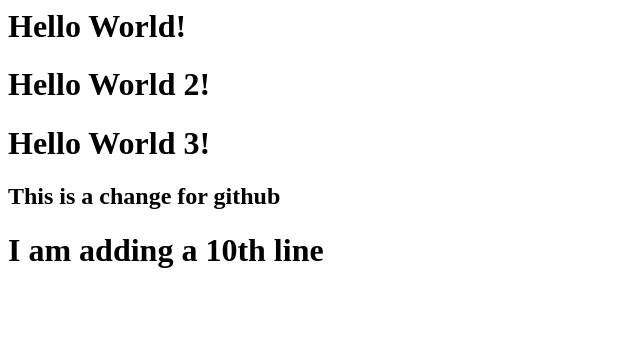
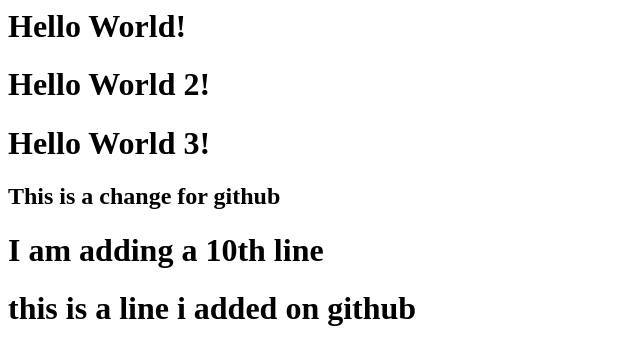
Before and after one commit to caletm/githubExample, a plain HTML site: page index.html in a window 1280 px wide. Shown: the whole page, without its empty margins (0-640 px from the left). Drawn offline with Linux system fonts and the light colour scheme.

Commit message:
Update index.html

```diff
--- a/index.html
+++ b/index.html
@@ -8,5 +8,6 @@
 <h1>Hello World 3!</h1>
 <h2>This is a change for github</h2>
 <h1>I am adding a 10th line</h1>
+  <h1>this is a line i added on github</h1>
 </body>
 </html>
```
